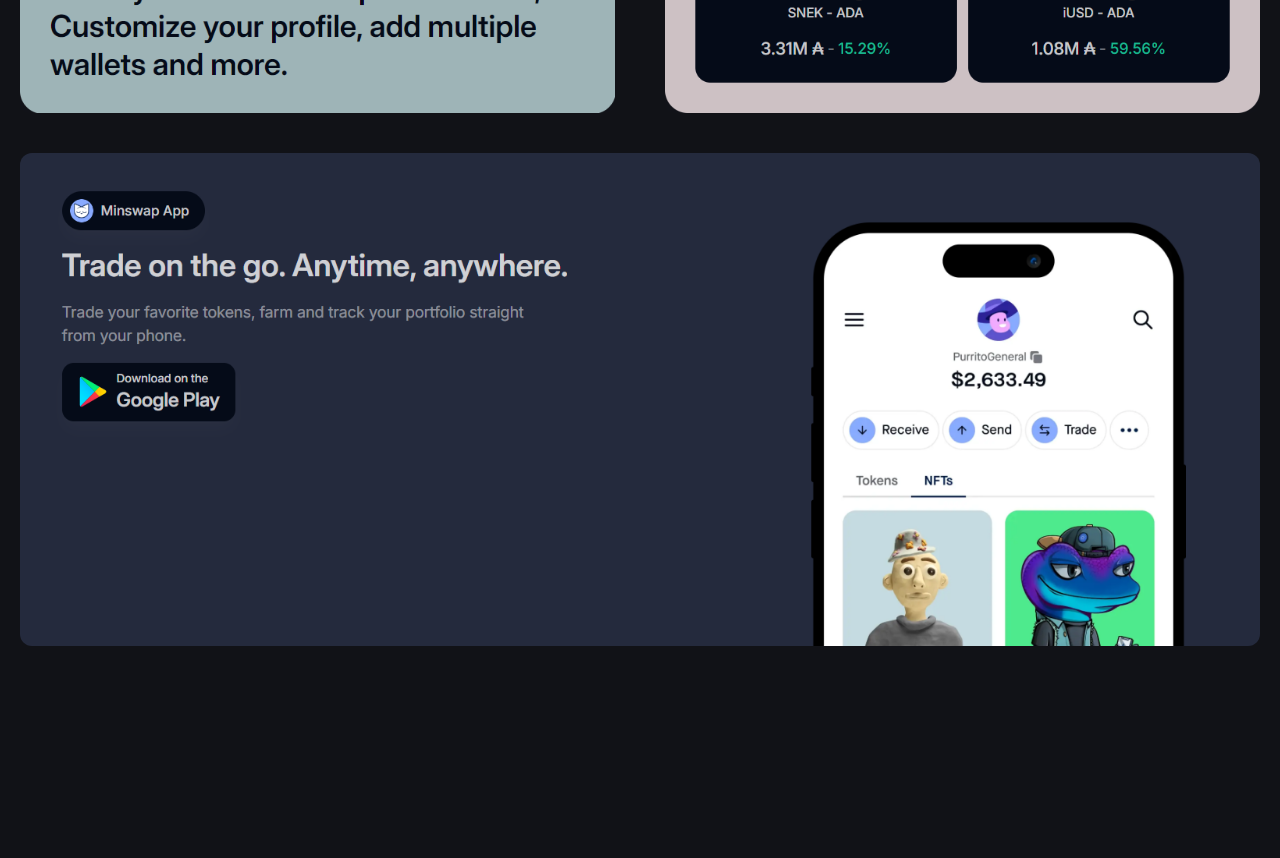
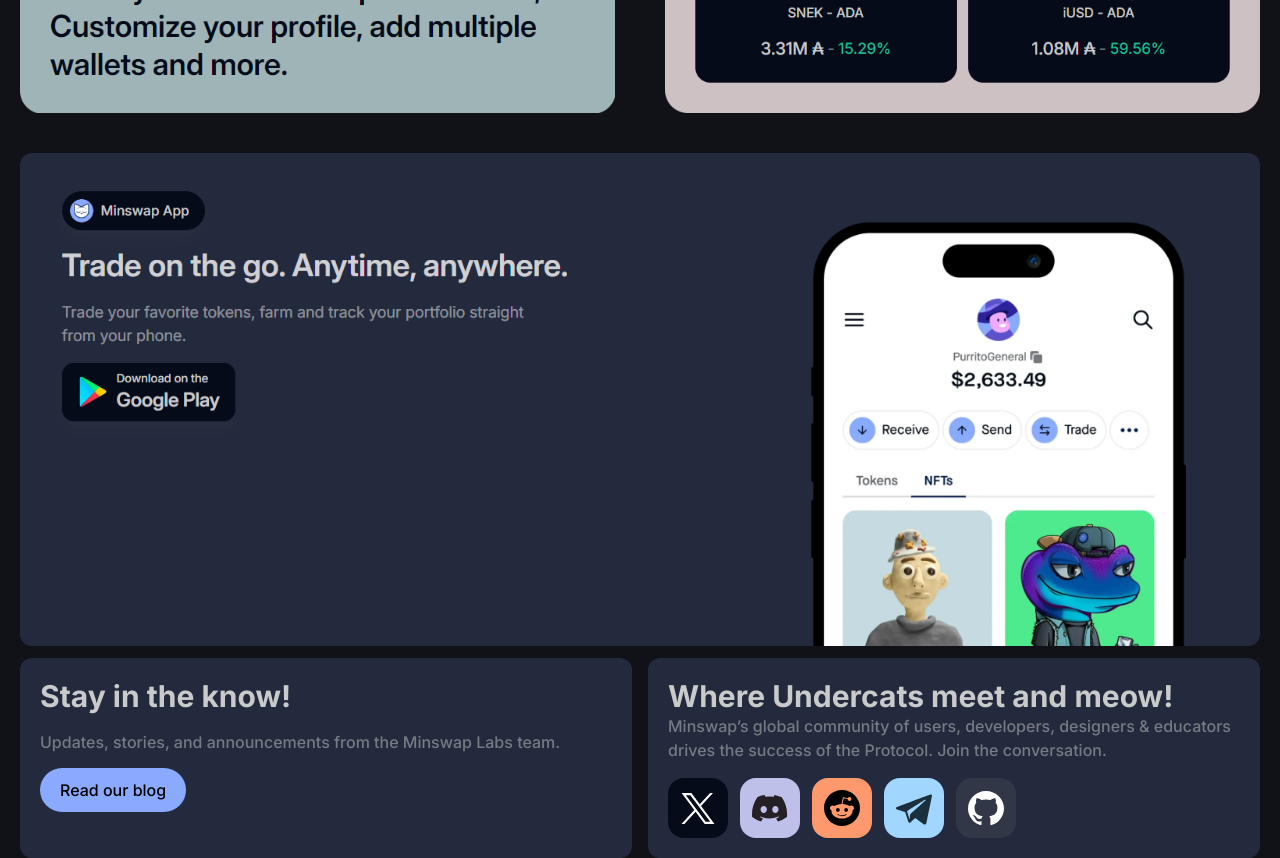
Before and after one commit to kurokeme87/Minswap.org, a React (Vite) app: page / in a window 1280 px wide. Shown: the part 2460-3318 px from the top of the page. Before the commit the page ends 3126 px from the top, so only its background shows below. Built offline with nearby package versions, Linux system fonts and the light colour scheme; the HTML template or start-up script is replaced by a standard one.

Commit message:
home update

```diff
--- a/src/Pages/Home.jsx
+++ b/src/Pages/Home.jsx
@@ -190,7 +190,7 @@
           </div>
         </div>
 
-        <div className="max-w-screen-xl m-auto p-5">
+        <div className="max-w-screen-xl m-auto px-5 pt-5 pb-1">
           <Link to="https://play.google.com/store/apps/details?id=org.minswap.app&pli=1">
             {" "}
             <img
@@ -205,6 +205,126 @@
             />
           </Link>
         </div>
+
+        <div className="max-w-screen-xl m-auto px-5 pt-2 sm:px-3 flex flex-col md:flex-row">
+          <div className="p-5 rounded-xl bg-[#232a3d] w-[100%] md:mx-2 max-h-[400px]">
+            <h1 className="text-3xl text-textSecondary font-bold mb-4">
+              Stay in the know!
+            </h1>
+            <p className="text-textPrimary font-medium mb-6">
+              Updates, stories, and announcements from the Minswap Labs team.
+            </p>
+            <div>
+              <Link to='https://minswap-labs.medium.com' target="_blank" className="bg-[#8aaaff] hover:bg-textSecondary duration-100 rounded-full font-medium px-5 py-3">
+                Read our blog
+              </Link>
+            </div>
+          </div>
+          <div className="p-5 rounded-xl bg-[#232a3d] w-[100%] md:mx-2 mt-3 sm:mt-0 max-h-[400px]">
+            <h1 className="text-3xl text-textSecondary font-bold">
+              Where Undercats meet and meow!
+            </h1>
+            <p className="text-textPrimary font-medium">
+              Minswap’s global community of users, developers, designers &
+              educators drives the success of the Protocol. Join the
+              conversation.
+            </p>
+            <div className="flex gap-1.5 sm:gap-3 mt-4 w-[100%]">
+              <Link to='https://x.com/MinswapDEX' target="_blank" className="bg-[#050b19] p-2 sm:p-3 rounded-2xl">
+                <svg
+                  fill="none"
+                  height="36"
+                  viewBox="0 0 36 36"
+                  width="36"
+                  xmlns="http://www.w3.org/2000/svg"
+                  className="size-7 shrink-0 md:size-9 text-white"
+                >
+                  <path
+                    d="M1.5803 3L14.3212 20.0355L1.5 33.8862H4.38577L15.611 21.7594L24.6803 33.8862H34.5L21.0419 15.8927L32.976 3H30.0902L19.7527 14.1682L11.4 3H1.5803ZM5.82395 5.12542H10.3351L30.2558 31.7608H25.7447L5.82395 5.12542Z"
+                    fill="currentColor"
+                  ></path>
+                </svg>
+              </Link>
+              <Link to='https://discord.com/invite/minswap' target="_blank" className="bg-[#bfc0e9] p-2 sm:p-3 rounded-2xl">
+                <svg
+                  fill="none"
+                  height="16"
+                  viewBox="0 0 22 16"
+                  width="22"
+                  xmlns="http://www.w3.org/2000/svg"
+                  className="size-7 shrink-0 md:size-9 text-[#242026]"
+                >
+                  <path
+                    d="M 18.163463,1.3609966 A 17.733424,17.733424 0 0 0 13.739804,7.100525e-8 12.152835,12.152835 0 0 0 13.173144,1.1518721 a 16.473617,16.473617 0 0 0 -4.9093683,0 A 12.205116,12.205116 0 0 0 7.6971167,7.100525e-8 17.858224,17.858224 0 0 0 3.270085,1.3643698 C 0.47051375,5.5063854 -0.28840575,9.5455232 0.09105415,13.527322 v 0 A 17.83124,17.83124 0 0 0 5.5164874,16.251 13.104014,13.104014 0 0 0 6.6784773,14.377312 11.538952,11.538952 0 0 1 4.8486378,13.503711 C 5.0021085,13.392402 5.152206,13.277722 5.2972442,13.166413 a 12.744792,12.744792 0 0 0 10.8474918,0 c 0.146725,0.119741 0.296822,0.234422 0.448607,0.337298 a 11.582802,11.582802 0 0 1 -1.833213,0.875287 12.98596,12.98596 0 0 0 1.16199,1.872002 17.750289,17.750289 0 0 0 5.428805,-2.721992 v 0 C 21.796158,8.9114032 20.590319,4.9093685 18.163463,1.3609966 Z M 7.1591267,11.078542 c -1.057428,0 -1.9310293,-0.959613 -1.9310293,-2.1401538 0,-1.180541 0.8432444,-2.1485855 1.9276573,-2.1485855 1.084411,0 1.951266,0.9680445 1.932715,2.1485855 -0.01856,1.1805408 -0.851678,2.1401538 -1.929343,2.1401538 z m 7.1237273,0 c -1.059116,0 -1.929343,-0.959613 -1.929343,-2.1401538 0,-1.180541 0.843244,-2.1485855 1.929343,-2.1485855 1.086098,0 1.946207,0.9680445 1.927655,2.1485855 -0.01856,1.1805408 -0.849991,2.1401538 -1.927655,2.1401538 z"
+                    fill="currentColor"
+                  ></path>
+                </svg>
+              </Link>
+              <Link to='https://www.reddit.com/r/MinSwap/' target="_blank" className="bg-[#fe996d] p-2 sm:p-3 rounded-2xl">
+                <svg
+                  fill="none"
+                  height="22"
+                  viewBox="0 0 22 22"
+                  width="22"
+                  xmlns="http://www.w3.org/2000/svg"
+                  className="size-7 shrink-0 md:size-9 text-black"
+                >
+                  <path
+                    d="M13.3033 14.7532C12.8105 15.246 11.7546 15.4219 11.0021 15.4219C10.2475 15.4219 9.19374 15.246 8.70095 14.7532C8.58429 14.6366 8.39731 14.6366 8.28083 14.7532C8.16417 14.8699 8.16417 15.0569 8.28083 15.1733C9.06182 15.9543 10.5622 16.0159 11.0021 16.0159C11.442 16.0159 12.9402 15.9543 13.7236 15.1733C13.8379 15.0567 13.8379 14.8697 13.7236 14.7532C13.6069 14.6366 13.42 14.6366 13.3033 14.7532Z"
+                    fill="currentColor"
+                  ></path>
+                  <path
+                    d="M9.62507 12.1462C9.62507 11.5148 9.11028 11 8.47884 11C7.84757 11 7.33262 11.5148 7.33262 12.1462C7.33262 12.7775 7.84757 13.2924 8.47884 13.2924C9.11028 13.2924 9.62507 12.7777 9.62507 12.1462Z"
+                    fill="currentColor"
+                  ></path>
+                  <path
+                    clipRule="evenodd"
+                    d="M0 11C0 4.9258 4.9258 0 11 0C17.0742 0 22 4.9258 22 11C22 17.0742 17.0742 22 11 22C4.9258 22 0 17.0742 0 11ZM17.4196 12.9492C17.4196 12.7864 17.4064 12.6258 17.3822 12.4673C17.9388 12.2166 18.3326 11.6556 18.3326 11C18.3326 10.1134 17.6155 9.39622 16.7288 9.39622C16.2954 9.39622 15.9038 9.56793 15.6156 9.84723C14.5201 9.05516 13.0086 8.54474 11.3256 8.48549L12.0559 5.04681L14.443 5.55505C14.4716 6.16216 14.9687 6.64622 15.5826 6.64622C16.2162 6.64622 16.7288 6.13362 16.7288 5.5C16.7288 4.86638 16.2162 4.35378 15.5826 4.35378C15.1315 4.35378 14.7467 4.61562 14.5597 4.99394L11.8933 4.42645C11.8184 4.41101 11.7414 4.42427 11.6776 4.46606C11.6138 4.50769 11.5698 4.57164 11.5544 4.64633C11.5544 4.64633 10.7536 8.46115 10.7536 8.48314C9.03989 8.52711 7.49973 9.03989 6.38657 9.84286C6.09837 9.56558 5.70897 9.39622 5.27777 9.39622C4.3912 9.39622 3.674 10.1156 3.674 11C3.674 11.6512 4.0634 12.2122 4.62216 12.463C4.59799 12.6214 4.58473 12.7842 4.58473 12.9492C4.58473 15.4176 7.45793 17.4174 11.0022 17.4174C14.5464 17.4174 17.4196 15.4176 17.4196 12.9492Z"
+                    fill="currentColor"
+                    fillRule="evenodd"
+                  ></path>
+                  <path
+                    d="M13.5212 11C12.8898 11 12.375 11.5148 12.375 12.1462C12.375 12.7775 12.8898 13.2924 13.5212 13.2924C14.1525 13.2924 14.6674 12.7775 14.6674 12.1462C14.6674 11.5148 14.1527 11 13.5212 11Z"
+                    fill="currentColor"
+                  ></path>
+                </svg>
+              </Link>
+              <Link to='https://t.me/MinswapMafia' target="_blank" className="bg-[#a1d6fe] p-2 sm:p-3 rounded-2xl">
+                <svg
+                  height="24"
+                  viewBox="0 0 24 24"
+                  width="24"
+                  xmlns="http://www.w3.org/2000/svg"
+                  className="size-7 shrink-0 md:size-9 text-[#1c2f3e]"
+                  style={{
+                    fillRule: "evenodd",
+                    clipRule: "evenodd",
+                    strokeLinejoin: "round",
+                    strokeMiterlimit: 1.41421,
+                    fill: "currentColor",
+                  }}
+                >
+                  <path d="M18.384,22.779c0.322,0.228 0.737,0.285 1.107,0.145c0.37,-0.141 0.642,-0.457 0.724,-0.84c0.869,-4.084 2.977,-14.421 3.768,-18.136c0.06,-0.28 -0.04,-0.571 -0.26,-0.758c-0.22,-0.187 -0.525,-0.241 -0.797,-0.14c-4.193,1.552 -17.106,6.397 -22.384,8.35c-0.335,0.124 -0.553,0.446 -0.542,0.799c0.012,0.354 0.25,0.661 0.593,0.764c2.367,0.708 5.474,1.693 5.474,1.693c0,0 1.452,4.385 2.209,6.615c0.095,0.28 0.314,0.5 0.603,0.576c0.288,0.075 0.596,-0.004 0.811,-0.207c1.216,-1.148 3.096,-2.923 3.096,-2.923c0,0 3.572,2.619 5.598,4.062Zm-11.01,-8.677l1.679,5.538l0.373,-3.507c0,0 6.487,-5.851 10.185,-9.186c0.108,-0.098 0.123,-0.262 0.033,-0.377c-0.089,-0.115 -0.253,-0.142 -0.376,-0.064c-4.286,2.737 -11.894,7.596 -11.894,7.596Z"></path>
+                </svg>
+              </Link>
+              <Link to='https://github.com/minswap' target="_blank" className="bg-[#313746] p-2 sm:p-3 rounded-2xl">
+                <svg
+                  fill="none"
+                  height="22"
+                  viewBox="0 0 22 22"
+                  width="22"
+                  xmlns="http://www.w3.org/2000/svg"
+                  className="size-7 shrink-0 md:size-9 text-white"
+                >
+                  <path
+                    d="M11 0.550003C4.9225 0.550003 0 5.34784 0 11.2652C0 16.0003 3.1515 20.0158 7.52125 21.4315C8.07125 21.5324 8.27292 21.2007 8.27292 20.9163C8.27292 20.6619 8.26375 19.9876 8.25917 19.0944C5.19933 19.7405 4.554 17.6569 4.554 17.6569C4.0535 16.4201 3.33025 16.0894 3.33025 16.0894C2.33383 15.4251 3.40725 15.4388 3.40725 15.4388C4.51183 15.5133 5.09208 16.5428 5.09208 16.5428C6.07292 18.1812 7.667 17.7077 8.29583 17.4342C8.39483 16.7409 8.67808 16.2693 8.9925 16.0012C6.54958 15.7332 3.982 14.8118 3.982 10.7063C3.982 9.53687 4.40825 8.58094 5.11408 7.83127C4.99033 7.56049 4.61908 6.47098 5.21033 4.99528C5.21033 4.99528 6.13158 4.70813 8.23533 6.09387C9.11533 5.8558 10.0503 5.73767 10.9853 5.73222C11.9203 5.73767 12.8553 5.8558 13.7353 6.09387C15.8253 4.70813 16.7466 4.99528 16.7466 4.99528C17.3378 6.47098 16.9666 7.56049 16.8566 7.83127C17.5578 8.58094 17.9841 9.53687 17.9841 10.7063C17.9841 14.8227 15.4128 15.7286 12.9653 15.9921C13.3503 16.3138 13.7078 16.9708 13.7078 17.9749C13.7078 19.4088 13.6941 20.561 13.6941 20.909C13.6941 21.1898 13.8866 21.5251 14.4503 21.4179C18.8512 20.0112 22 15.9931 22 11.2652C22 5.34784 17.0748 0.550003 11 0.550003V0.550003Z"
+                    fill="currentColor"
+                  ></path>
+                </svg>
+              </Link>
+            </div>
+          </div>
+        </div>
       </div>
     </div>
   );
```
